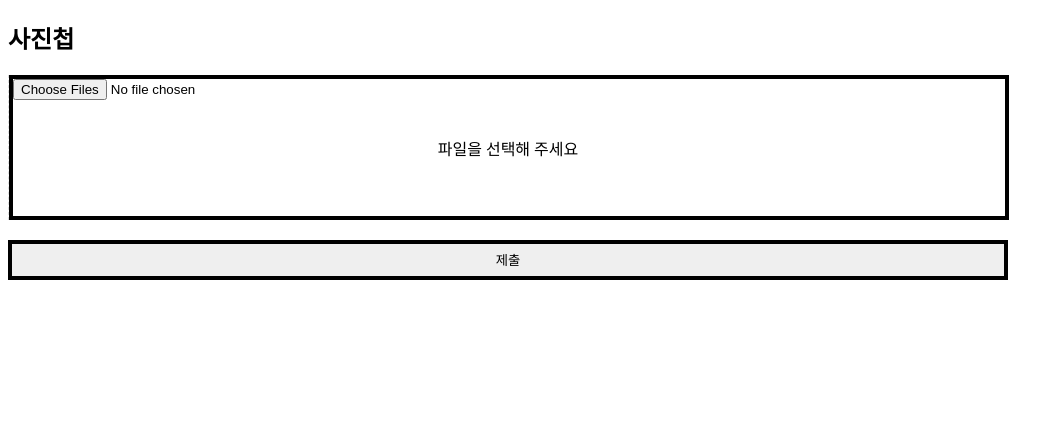
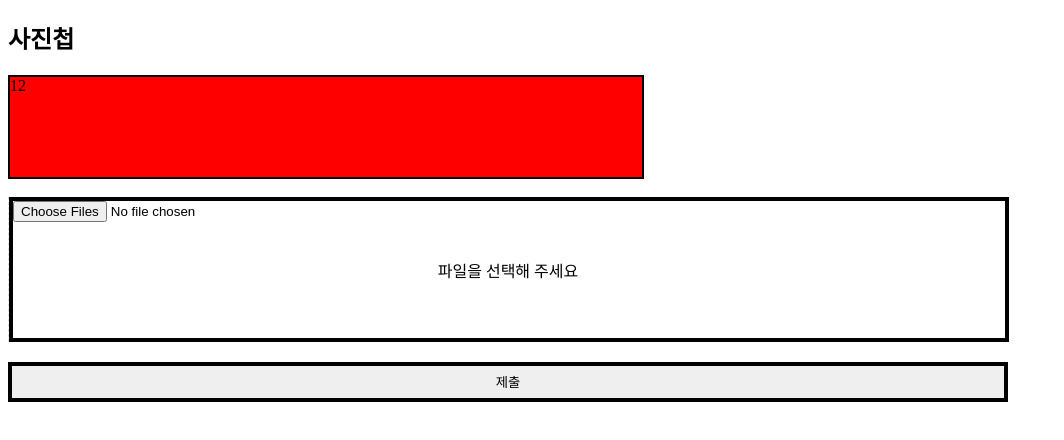
Before and after one commit to hyunsokstar/making-daum-file-upload, a React (Create React App) app in the folder client/: page / in a window 1280 px wide. Shown: the top 440 px of the page, without its empty margins (0-1064 px from the left). Built offline with nearby package versions, Linux system fonts and the light colour scheme.

Commit message:
update for make dropzone

```diff
--- a/client/src/components/UploadForm.css
+++ b/client/src/components/UploadForm.css
@@ -86,3 +86,11 @@
   justify-content: center;
   align-items: center;
 }
+
+.file-label {
+  background-color: red;
+  height: 100px;
+  width: 50%;
+  display: inline-block;
+  border: 2px solid black;
+}
--- a/client/src/components/UploadForm.js
+++ b/client/src/components/UploadForm.js
@@ -93,11 +93,17 @@ function UploadForm() {
 
     return (
         <div>
+
+
+        <label htmlFor="file-drozone" className="file-label">12</label>
+        <br />
+        <br />
             <div className="fileDropperContainer">
+
                 <form onSubmit={onSubmit}>
                         <div className="file-dropper" >
                             {fileNames.length != 0 ? FileNamesTemplate : <div className="file_upload__message">파일을 선택해 주세요</div>}
-                            <input id="image" type="file" onChange={imageSelectHandler} multiple />
+                            <input id="image" type="file" onChange={imageSelectHandler} id="file-drozone" onClick="" multiple />
                         </div>
                         <button
                             className="fileUploadButton"
```
